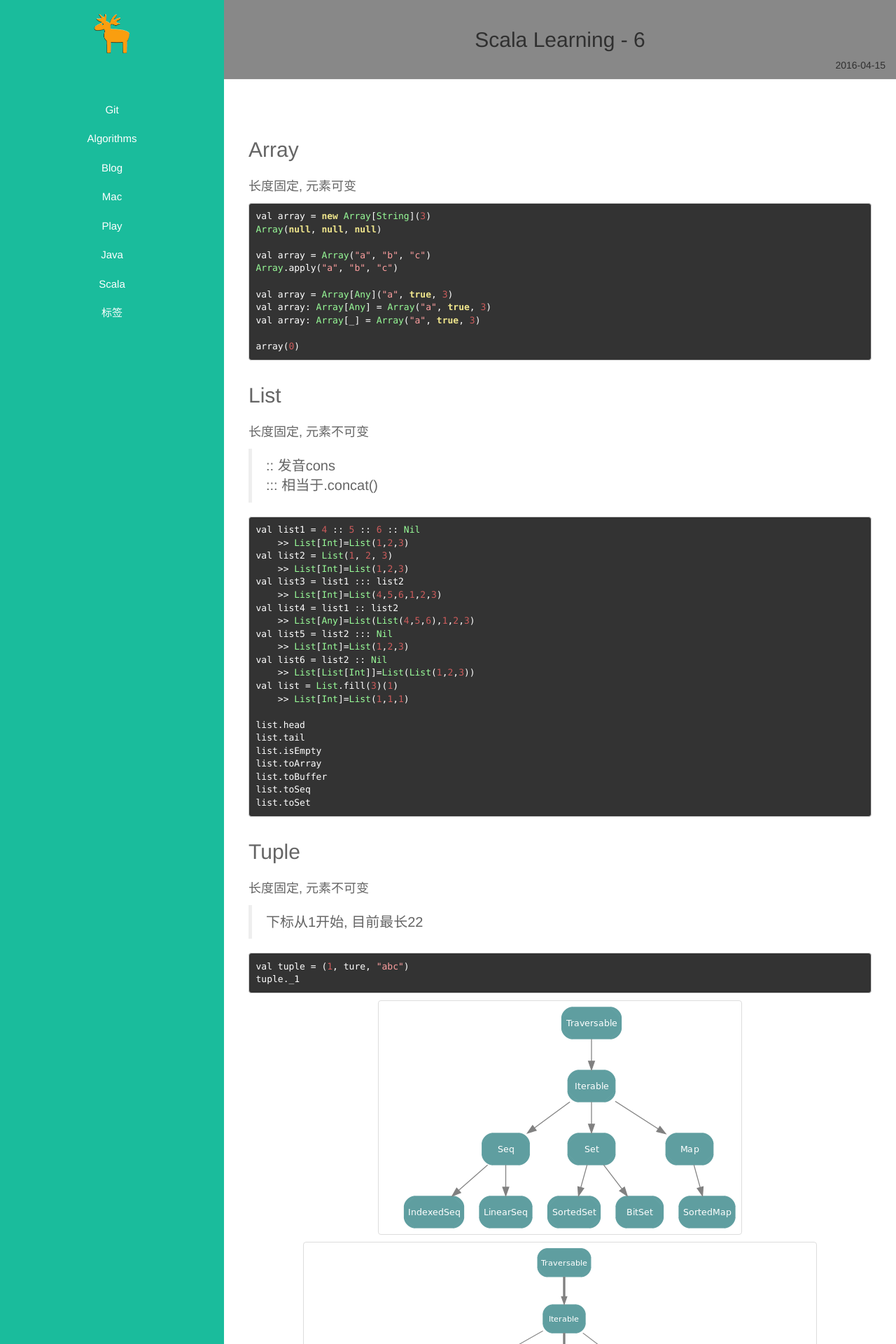
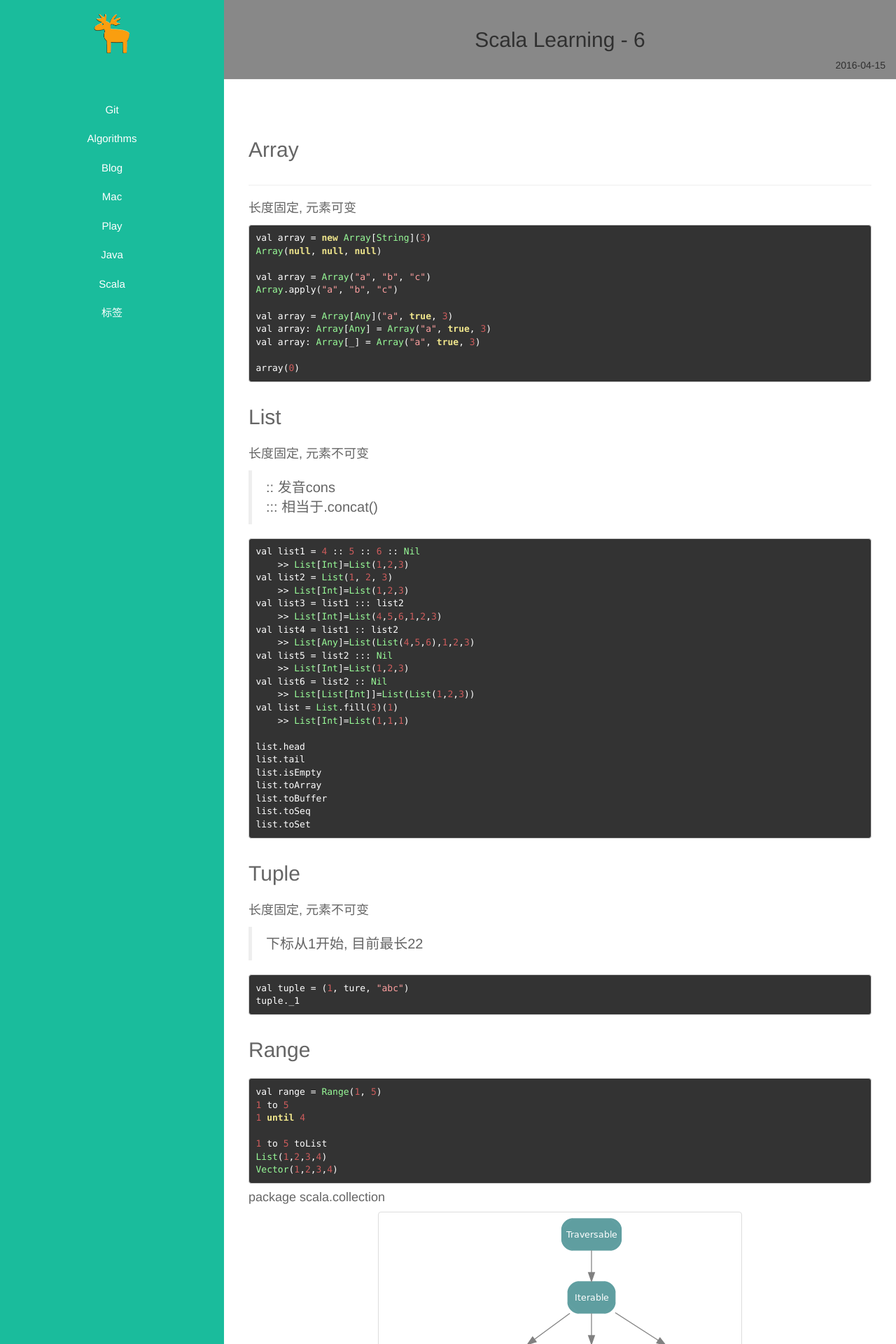
Before and after one commit to ichennan/ichennan.github.io, a Jekyll site: the page built from _posts/scala/2016-04-15-Scala-Learning-6.md, in a window 1280 px wide. Shown: the top 1920 px of the page at 70% size. Built offline with Jekyll 4.4.1, drawn with Linux system fonts in a browser that asks for light colours; some of the changed text lies outside the part shown.

Commit message:
scala learning

````diff
--- a/_posts/scala/2016-04-15-Scala-Learning-6.md
+++ b/_posts/scala/2016-04-15-Scala-Learning-6.md
@@ -8,6 +8,8 @@ description:
 ---
 
 ## Array
+
+---
 
 长度固定, 元素可变
 
@@ -71,8 +73,26 @@ tuple._1
 ```
 
 
+## Range
+
+```
+val range = Range(1, 5)
+1 to 5
+1 until 4
+
+1 to 5 toList
+List(1,2,3,4)
+Vector(1,2,3,4)
+```
+
+#### package scala.collection
+
 ![collection](/public/img/collection.png)
+
+#### package scala.collection.immutable
 
 ![immutable](/public/img/immutable.png)
 
+#### package scala.collection.mutable
+
 ![mutable](/public/img/mutable.png)
````
